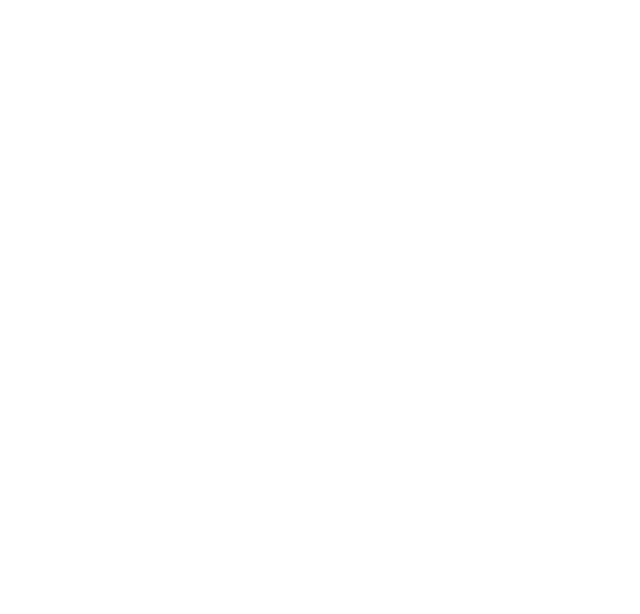
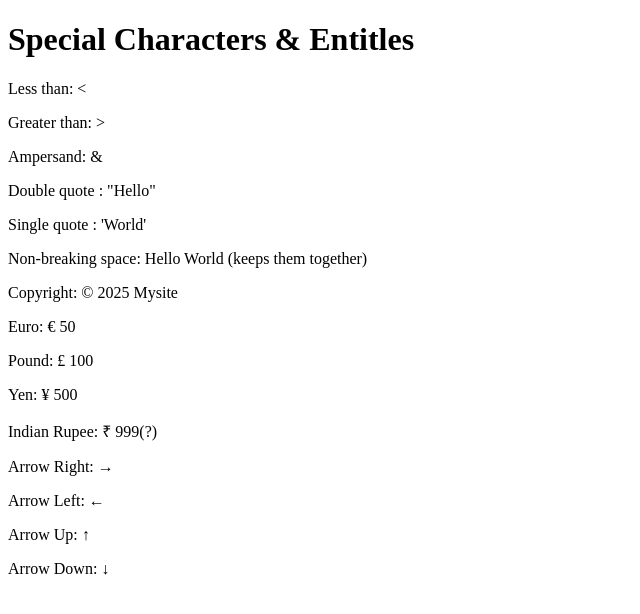
Before and after one commit to Harshit5499/HTML-CSE18, a plain HTML site: page Textformatting.html in a window 1280 px wide. Shown: the whole page, without its empty margins (0-640 px from the left). Drawn offline with Linux system fonts and the light colour scheme.

Commit message:
Textformatting

```diff
--- a/Textformatting.html
+++ b/Textformatting.html
@@ -21,8 +21,38 @@
     <p>X<sup>2</sup></p>
     <mark>Hello</mark> -->
 
+    <!-- Entities
+     <p><b><h1>Text Formatting Examples</h1></b></p>
+     <br>
+     <p><h2><b>Bold Text (using &lt;b&gt;)</b></h2></p>
+     <p><h2><strong>Important text (using &lt;strong&gt;)</strong></h2></p>
+     <p><i>Italic text (using &lt;i&gt;)</i></p>
+     <p><em>Emphasized text (using &lt;em&gt;)</em></p>
+     <p><mark>Highlighted Text (using &lt;mark&gt;)</mark></p>
+     <p><small>small text (using &lt;small&gt;)</small></p>
+     <p>H<sub>2</sub>O</p>
+     <p><del>Deleted text (using &lt;del&gt;)</del></p>
+     <p><ins>Inserted text (using &lt;ins&gt;)</ins></p>
+     <p><code>Inline code (using &lt;code&gt;)</code></p>
+     <p><kbd>Keyboard input (using &lt;kbd&gt;)</kbd></p> -->
 
-    <!-- Entities -->
+     <p><b><h1>Special Characters & Entitles</h1></b></p>
+     <p>Less than: &lt;</p>
+     <p>Greater than: &gt;</p>
+     <p>Ampersand: &</p>
+     <p>Double quote : "Hello"</p>
+     <p>Single quote : 'World'</p>
+     <p>Non-breaking space: Hello World (keeps them together)&nbsp;</p>
+     <p>Copyright: &copy; 2025 Mysite</p>
+     <p>Euro: &euro; 50</p>
+     <p>Pound: &pound; 100</p>
+     <p>Yen: &yen; 500</p>
+     <p>Indian Rupee: &#8377; 999(?)</p>
+     <p>Arrow Right: &rarr;</p>
+     <p>Arrow Left: &larr;</p>
+     <p>Arrow Up: &uarr;</p>
+     <p>Arrow Down: &darr;</p>
+
 
 
 </body>
```
